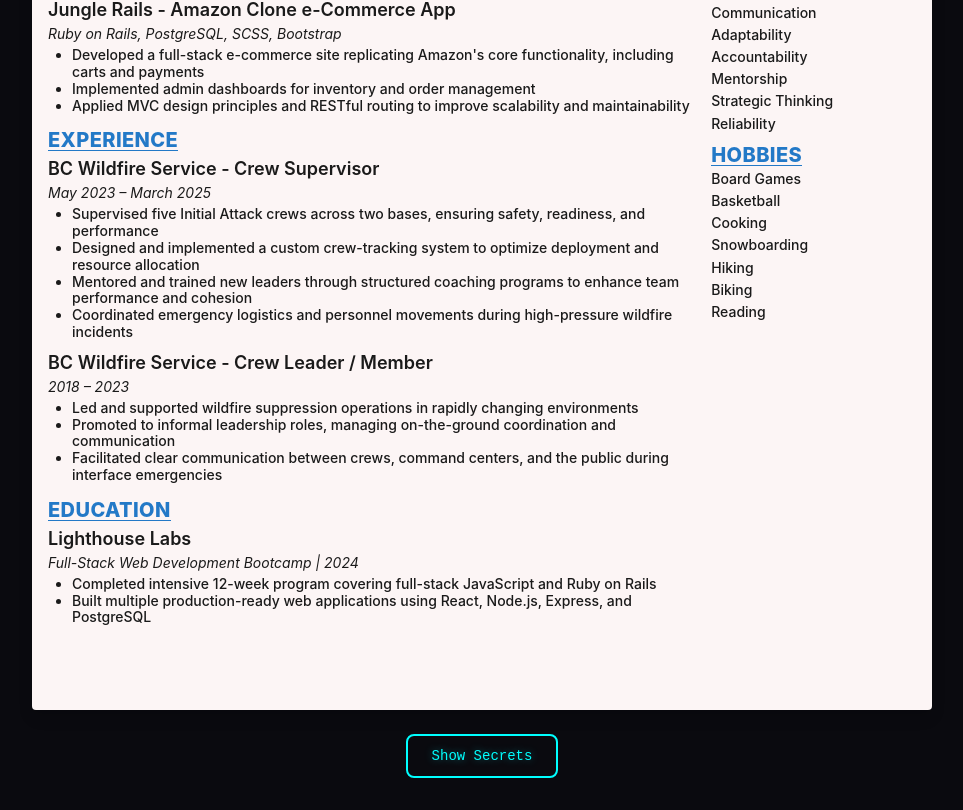
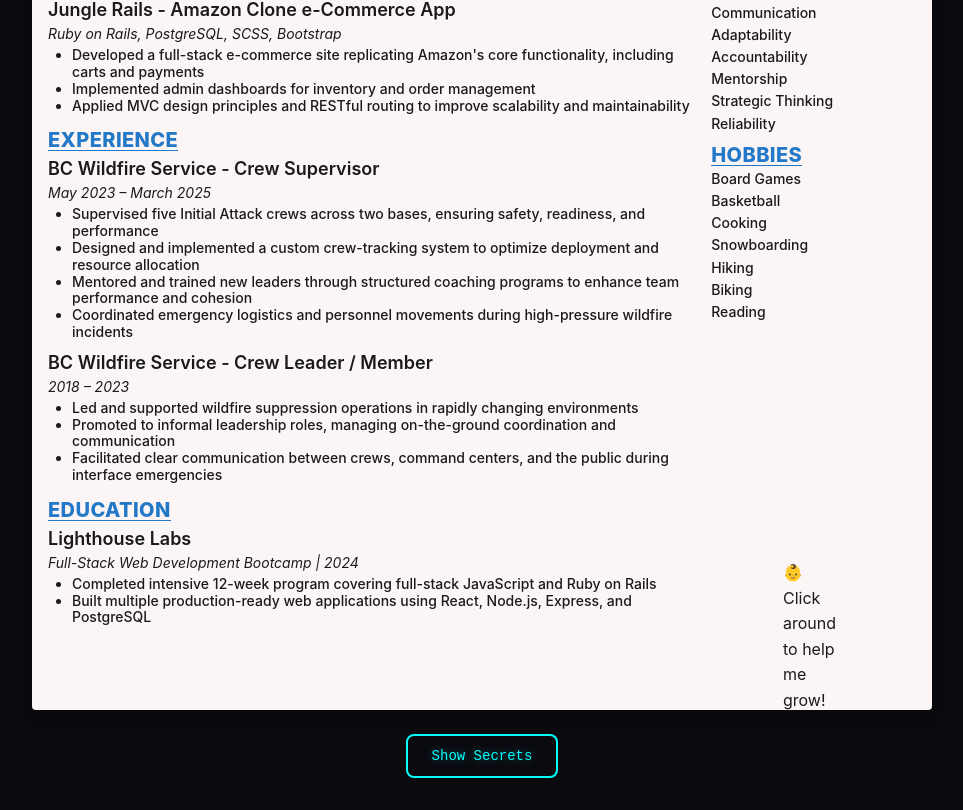
Before and after one commit to Jesse-D-Miller/webDevResume, a React (Vite) app: page / in a window 1280 px wide. Shown: the part 595-1405 px from the top of the page, without its empty margins (158-1121 px from the left). Built offline with nearby package versions, Linux system fonts and the light colour scheme.

Commit message:
some version of a pixel hero is now present on the page. next step is a few fixes, move it further right, adjust some css, maybe readdress the wrapper

```diff
--- a/src/App.css
+++ b/src/App.css
@@ -201,3 +201,11 @@
 .soft-skills-section h4 {
   font-size: var(--text-base);
 }
+
+/* pixel hero */
+
+.pixel-hero {
+  position: absolute;
+  bottom: var(--space-8);
+  right: var(--space-12);
+}
--- /dev/null
+++ b/src/components/PixelHero.jsx
@@ -0,0 +1,22 @@
+function PixelHero({ level }) {
+  // Hero data for different growth stages (levels)
+  const heroData ={
+    0: { emoji: "👶", hint: "Click around to help me grow!" },
+    1: { emoji: "💻", hint: "Check out my projects!" },
+    2: { emoji: "🎧", hint: "Explore my GitHub!" },
+    3: { emoji: "🚀", hint: "Almost there..." },
+    4: { emoji: "🧙‍♂️", hint: "Ready to see what's behind?" }
+  };
+
+  // fallback incase level if out of bounds or unset
+  const currentHero = heroData[level] || heroData[0];
+
+  return (
+    <div className="pixel-hero">
+      <div className="hero-sprite">{currentHero.emoji}</div>
+      <div className="hero-speech-bubble">{currentHero.hint}</div>
+    </div>
+  );
+}
+
+export default PixelHero;
--- a/src/components/Sheet.jsx
+++ b/src/components/Sheet.jsx
@@ -1,5 +1,6 @@
 import { useState, useEffect } from "react";
 import ResumeFront from "./ResumeFront";
+import PixelHero from "./PixelHero";
 
 function Sheet() {
   const [isFlipped, setIsFlipped] = useState(false); //tracks which side of the resume is shown
@@ -51,6 +52,9 @@ function Sheet() {
         </div>
       </div>
       <button className="flip-hint" onClick={() => setIsFlipped(!isFlipped)}>{isFlipped ? "Show Resume" : "Show Secrets"}</button>
+      <div className="pixel-hero">
+      <PixelHero level={heroLevel} />
+      </div>
     </div>
   );
 }
```
